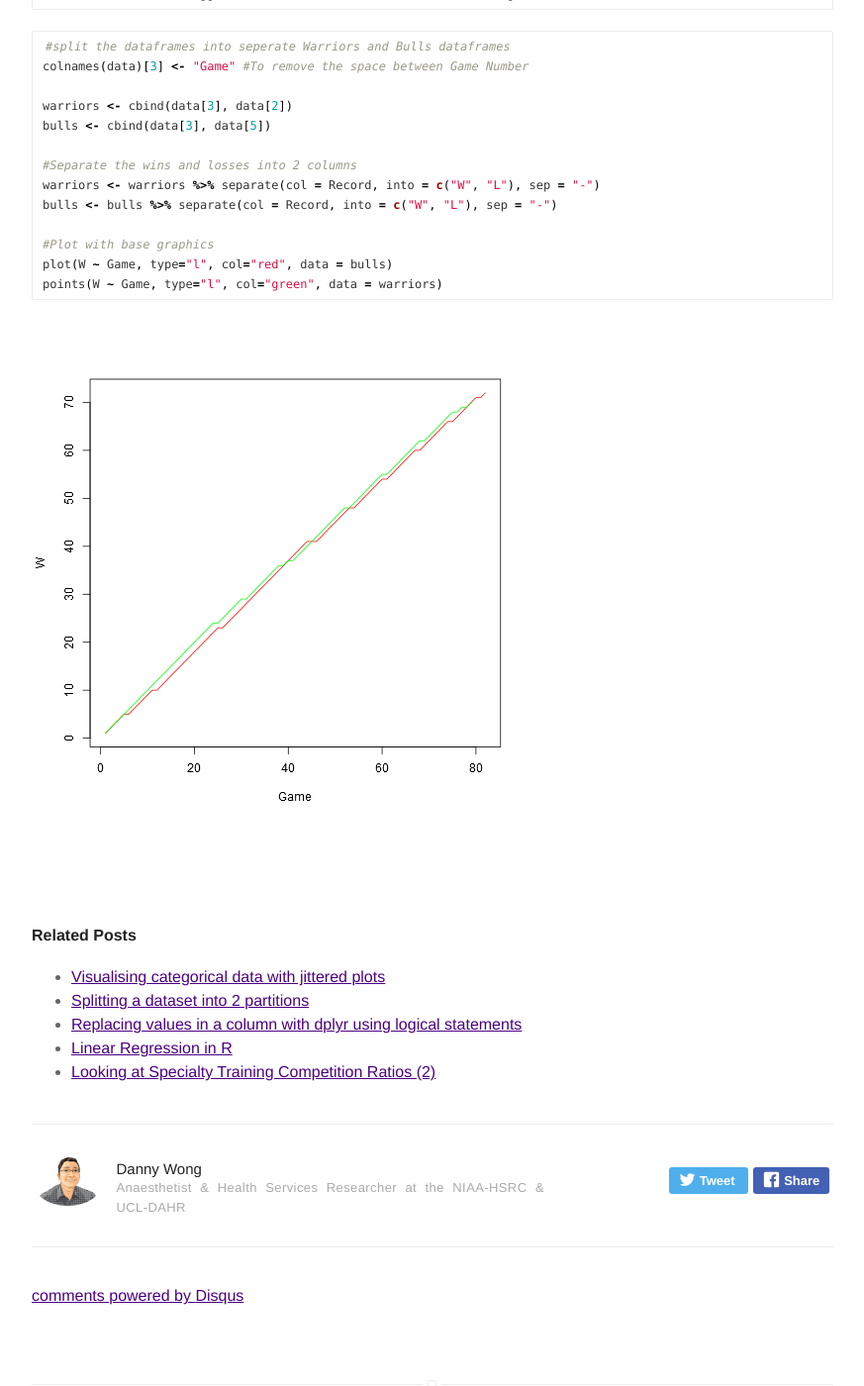
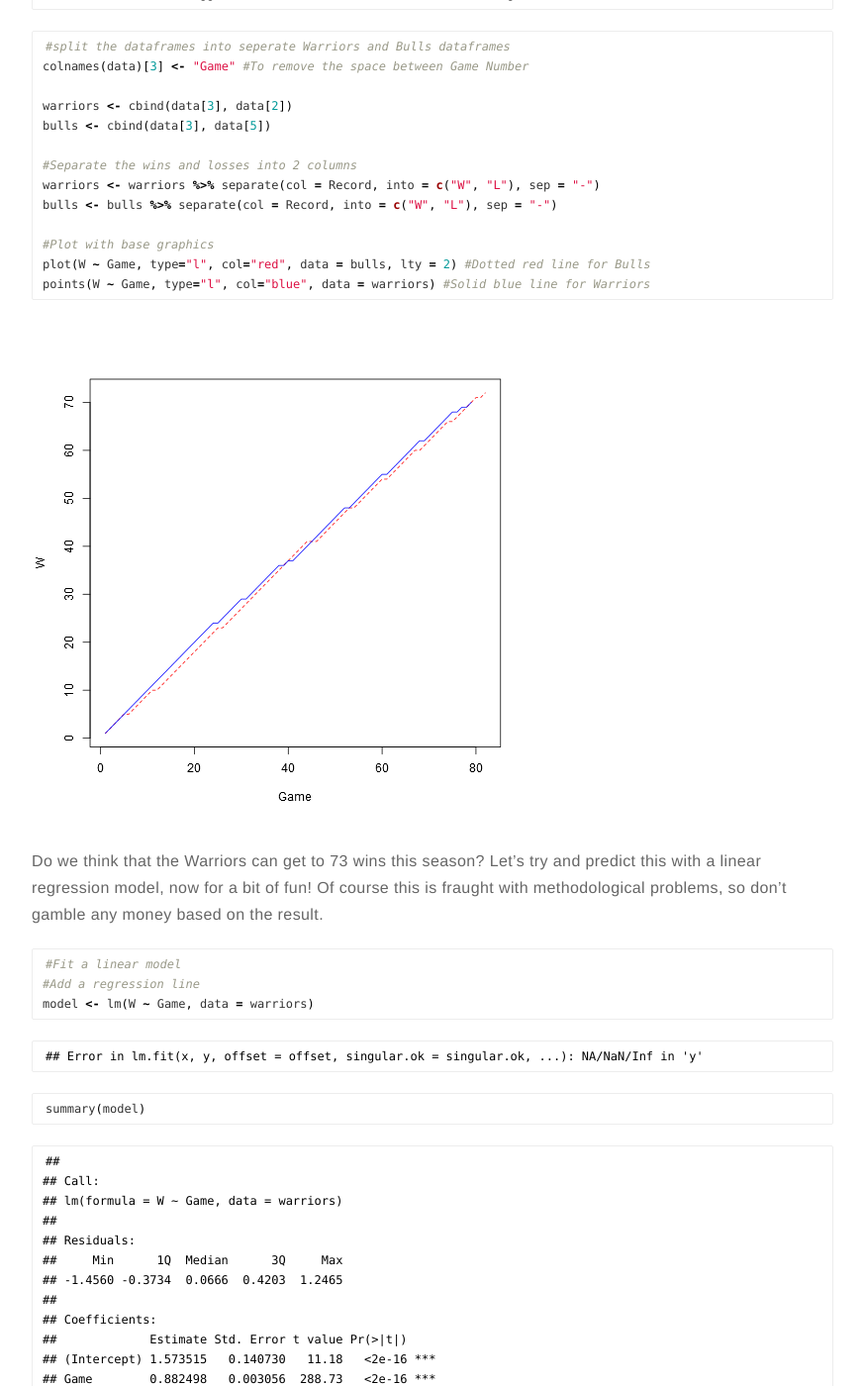
Before and after one commit to dannyjnwong/dannyjnwong.github.io, a Jekyll site: the page built from _posts/2016-04-08-Webscraping-NBA-data-2015-16-Golden-State-Warriors-vs-1995-96-Chicago-Bulls.md, in a window 1280 px wide and 1400 px high, scrolled down 985 px. Shown: the whole window at 99% size, without its empty margins (203-1076 px from the left). Built offline with Jekyll 4.4.1, drawn with Linux system fonts in a browser that asks for light colours; comment, search, counter and statistics services are not loaded; some of the changed text lies outside the part shown.

Commit message:
Added a linear model prediction.

```diff
--- a/_posts/2016-04-08-Webscraping-NBA-data-2015-16-Golden-State-Warriors-vs-1995-96-Chicago-Bulls.md
+++ b/_posts/2016-04-08-Webscraping-NBA-data-2015-16-Golden-State-Warriors-vs-1995-96-Chicago-Bulls.md
@@ -66,8 +66,80 @@
 bulls <- bulls %>% separate(col = Record, into = c("W", "L"), sep = "-")
 
 #Plot with base graphics
-plot(W ~ Game, type="l", col="red", data = bulls)
-points(W ~ Game, type="l", col="green", data = warriors)
+plot(W ~ Game, type="l", col="red", data = bulls, lty = 2) #Dotted red line for Bulls
+points(W ~ Game, type="l", col="blue", data = warriors) #Solid blue line for Warriors
 {% endhighlight %}
 
 ![center](/figures/2016-04-08-Webscraping-NBA-data-2015-16-Golden-State-Warriors-vs-1995-96-Chicago-Bulls/unnamed-chunk-1-1.png)
+
+Do we think that the Warriors can get to 73 wins this season? Let's try and predict this with a linear regression model, now for a bit of fun! Of course this is fraught with methodological problems, so don't gamble any money based on the result.
+
+
+{% highlight r %}
+#Fit a linear model
+#Add a regression line
+model <- lm(W ~ Game, data = warriors)
+{% endhighlight %}
+
+
+
+{% highlight text %}
+## Error in lm.fit(x, y, offset = offset, singular.ok = singular.ok, ...): NA/NaN/Inf in 'y'
+{% endhighlight %}
+
+
+
+{% highlight r %}
+summary(model)
+{% endhighlight %}
+
+
+
+{% highlight text %}
+##
+## Call:
+## lm(formula = W ~ Game, data = warriors)
+##
+## Residuals:
+##     Min      1Q  Median      3Q     Max
+## -1.4560 -0.3734  0.0666  0.4203  1.2465
+##
+## Coefficients:
+##             Estimate Std. Error t value Pr(>|t|)
+## (Intercept) 1.573515   0.140730   11.18   <2e-16 ***
+## Game        0.882498   0.003056  288.73   <2e-16 ***
+## ---
+## Signif. codes:  0 '***' 0.001 '**' 0.01 '*' 0.05 '.' 0.1 ' ' 1
+##
+## Residual standard error: 0.6195 on 77 degrees of freedom
+##   (3 observations deleted due to missingness)
+## Multiple R-squared:  0.9991,	Adjusted R-squared:  0.9991
+## F-statistic: 8.337e+04 on 1 and 77 DF,  p-value: < 2.2e-16
+{% endhighlight %}
+
+
+
+{% highlight r %}
+plot(W ~ Game, type="l", col="red", data = bulls, lty = 2)
+points(W ~ Game, type="l", col="green", data = warriors)
+
+#Add a dotted black line for the regression line
+abline(model, lty = 2)
+{% endhighlight %}
+
+![center](/figures/2016-04-08-Webscraping-NBA-data-2015-16-Golden-State-Warriors-vs-1995-96-Chicago-Bulls/unnamed-chunk-2-1.png)
+
+{% highlight r %}
+#Predict number of wins
+#Add a regression line
+predict(model, newdata = data.frame(Game = 82), interval = "prediction")
+{% endhighlight %}
+
+
+
+{% highlight text %}
+##        fit      lwr     upr
+## 1 73.93832 72.67093 75.2057
+{% endhighlight %}
+
+Ok the model says that the Warriors will have **74** wins this season. BUT, they now have **70** wins and only **3** games left, making it an impossibility to reach 74 wins. So predicting based purely on this model can't be right.
```
Also changed, not shown: _drafts/2016-04-08-Webscraping-NBA-data-2015-16-Golden-State-Warriors-vs-1995-96-Chicago-Bulls.Rmd (+22 -1 lines), figures/2016-04-08-Webscraping-NBA-data-2015-16-Golden-State-Warriors-vs-1995-96-Chicago-Bulls/unnamed-chunk-1-1.png, figures/2016-04-08-Webscraping-NBA-data-2015-16-Golden-State-Warriors-vs-1995-96-Chicago-Bulls/unnamed-chunk-2-1.png (added).
